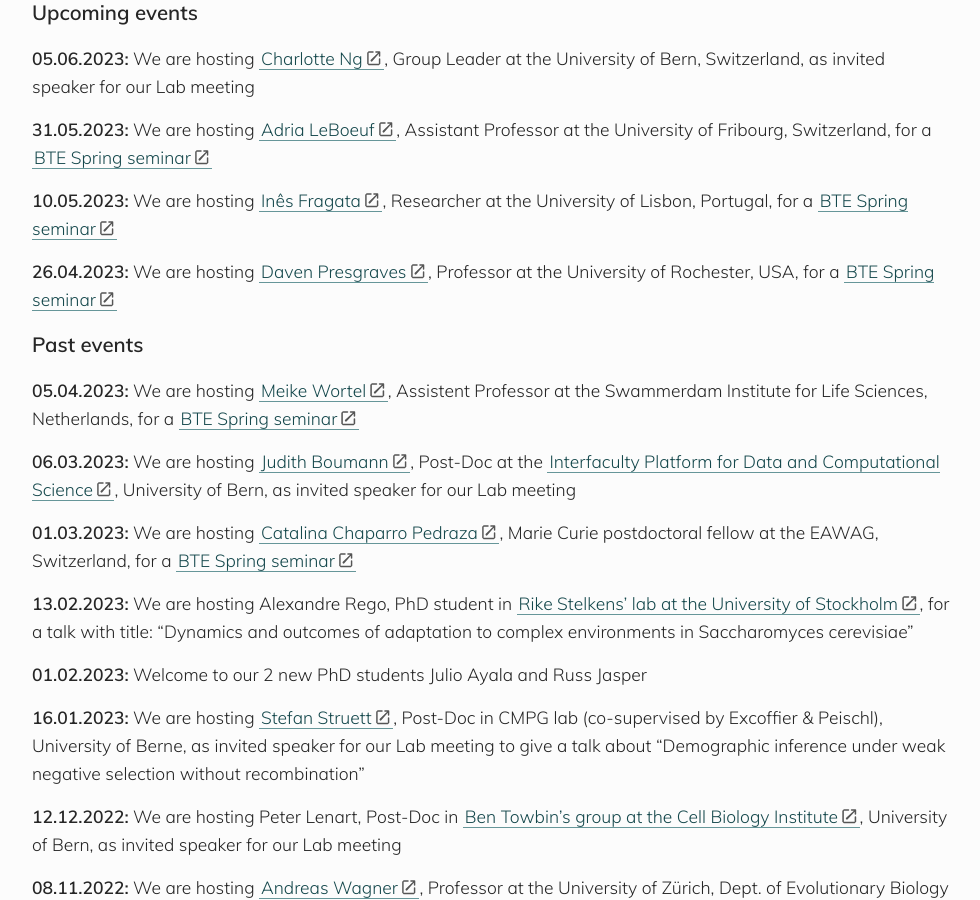
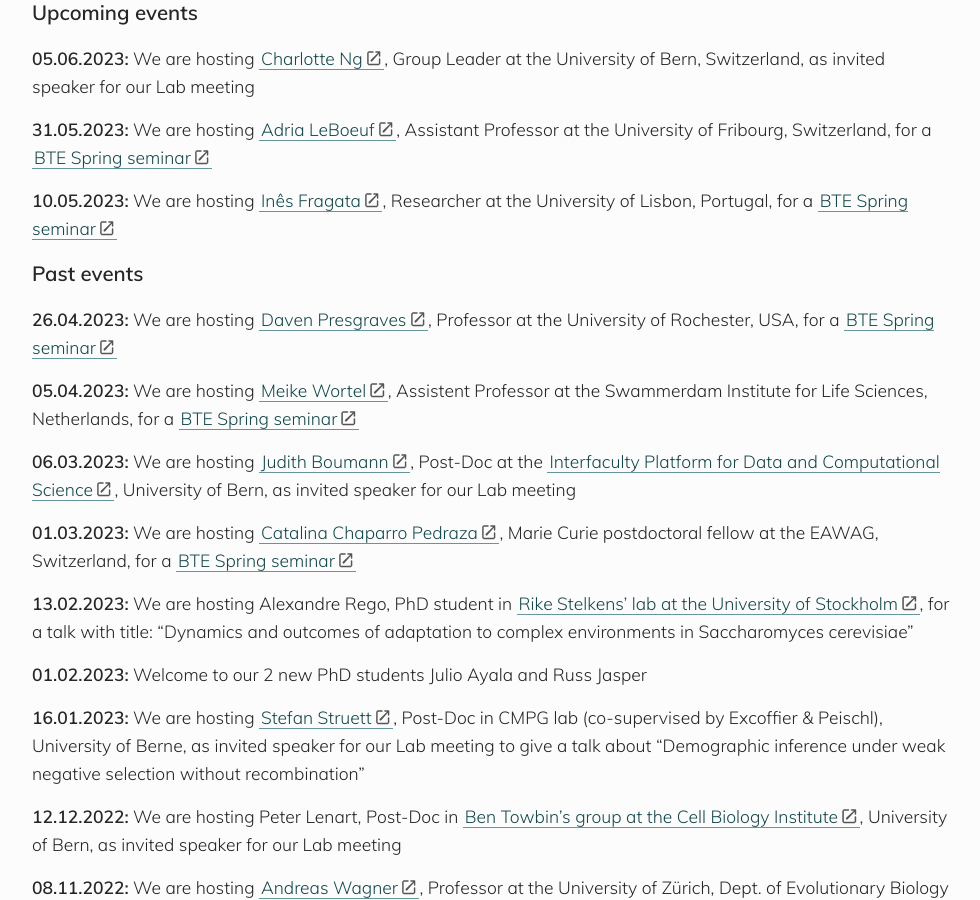
Before and after one commit to banklab/banklab.github.io, a Jekyll site: the page built from index.md, in a window 1280 px wide and 900 px high, scrolled down 690 px. Shown: the whole window, without its empty margins (148-1128 px from the left). Built offline with Jekyll 4.4.1, drawn with Linux system fonts in a browser that asks for light colours; some web fonts are replaced; comment, search, counter and statistics services are not loaded.

```diff
--- a/index.md
+++ b/index.md
@@ -25,9 +25,9 @@ Welcome to the web page of the Division Theoretical Ecology and Evolution at the
 
 **10.05.2023:** We are hosting [Inês Fragata](https://ce3c.ciencias.ulisboa.pt/member/inesfragata), Researcher at the University of Lisbon, Portugal, for a [BTE Spring seminar](https://www.iee.unibe.ch/studies/lecture_series_in_behavioral_theoretical_and_evolutionary_biology/index_eng.html)
 
+### Past events
+
 **26.04.2023:** We are hosting [Daven Presgraves](https://www.sas.rochester.edu/bio/people/faculty/presgraves_daven/), Professor at the University of Rochester, USA, for a [BTE Spring seminar](https://www.iee.unibe.ch/studies/lecture_series_in_behavioral_theoretical_and_evolutionary_biology/index_eng.html)
-
-### Past events
 
 **05.04.2023:** We are hosting [Meike Wortel](https://www.uva.nl/en/profile/w/o/m.t.wortel/m.t.wortel.html?cb), Assistent Professor at the Swammerdam Institute for Life Sciences, Netherlands, for a [BTE Spring seminar](https://www.iee.unibe.ch/studies/lecture_series_in_behavioral_theoretical_and_evolutionary_biology/index_eng.html)
 
```
